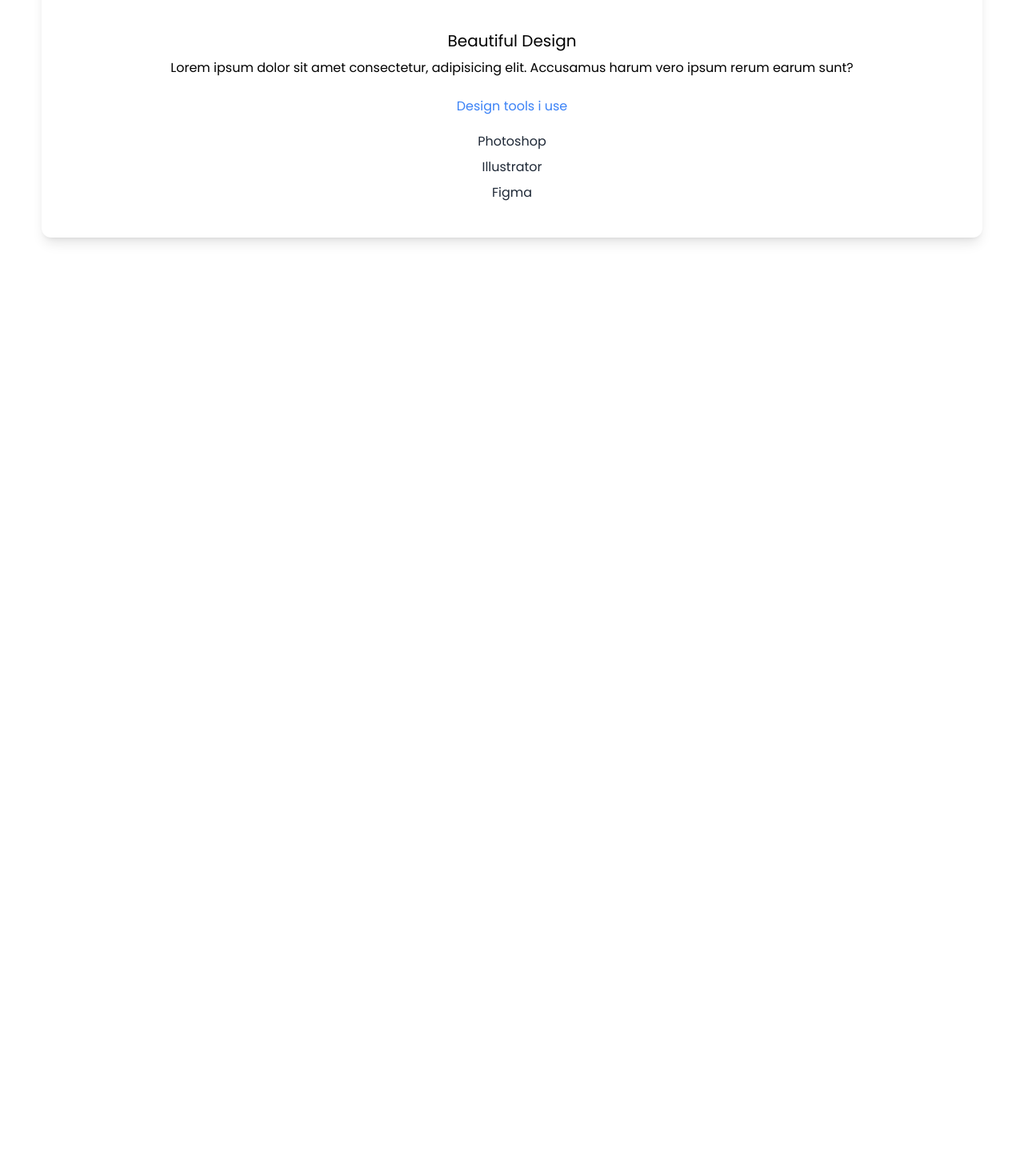
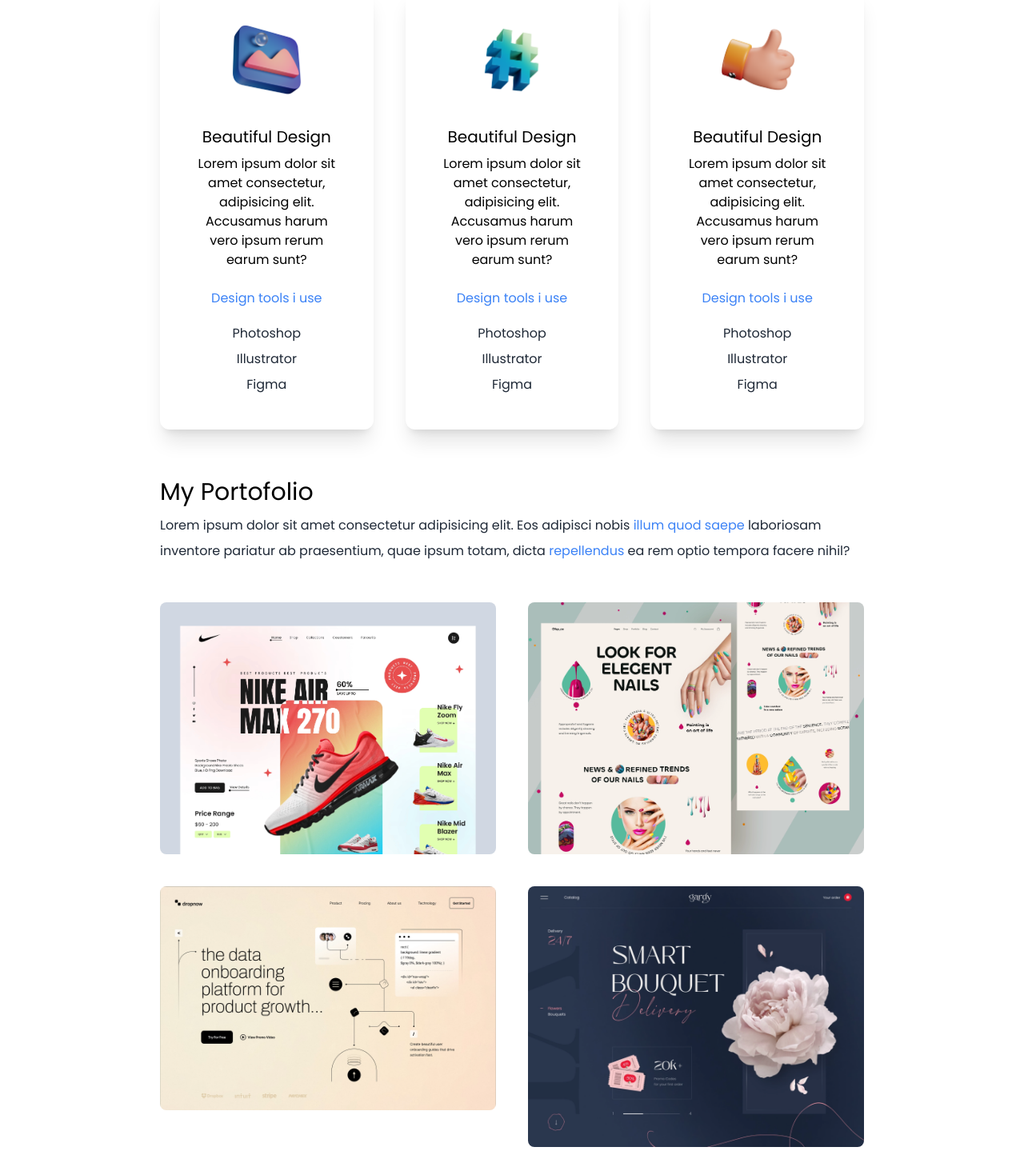
Before and after one commit to ghulam46/my-nextjs-portofolio, a Next.js app: page / in a window 1280 px wide. Shown: the part 1211-2670 px from the top of the page at 80% size. Before the commit the page ends 1548 px from the top, so only its background shows below. Built offline with nearby package versions, Linux system fonts and the light colour scheme.

Commit message:
finish portofolio pages with darkmode

```diff
--- a/src/pages/index.tsx
+++ b/src/pages/index.tsx
@@ -5,34 +5,43 @@ import {AiFillInstagram, AiFillLinkedin, AiFillGithub, AiFillBehanceSquare} from
 import Image from 'next/image';
 import deved from '../../public/dev-ed-wave.png';
 import design from '../../public/design.png';
+import code from '../../public/code.png';
 import consulting from '../../public/consulting.png';
+import web1 from '../../public/web1.png';
+import web2 from '../../public/web2.png';
+import web3 from '../../public/web3.png';
+import web4 from '../../public/web4.png';
+import web5 from '../../public/web5.png';
+import web6 from '../../public/web6.png';
+import { useState } from 'react';
 
 const inter = Inter({ subsets: ['latin'] })
 
 export default function Home() {
+  const [darkMode, setDarkMode] = useState(false);
   return (
-    <>
+    <div className={darkMode ? 'dark' : ''}>
       <Head>
         <title>Ghulam Ammar Yanuar Portofolio</title>
         <meta name="description" content="Generated by create next app" />
         <meta name="viewport" content="width=device-width, initial-scale=1" />
         <link rel="icon" href="/favicon.ico" />
       </Head>
-      <main className='bg-white px-3 font-Poppins'>
+      <main className='bg-white px-3 font-Poppins md:px-20 lg:px-40 dark:bg-gray-900'>
         <section className='min-h-screen'>
           <nav className='p-10 mb-12 flex justify-between'>
-            <h1 className='text-2xl'>Hi Folks!</h1>
+            <h1 className='text-2xl md:text-3xl dark:text-white'>Hi Folks!</h1>
             <ul className='flex items-center'>
-              <li><BsFillMoonStarsFill className='cursor-pointer text-2xl text-gray-700'/></li>
+              <li><BsFillMoonStarsFill onClick={() => setDarkMode(!darkMode)} className='cursor-pointer text-2xl text-gray-700 dark:text-white'/></li>
               <li><a className='bg-gradient-to-r from-blue-500 to-blue-600 text-white
                px-4 py-2 rounded-md ml-6' href="#">Resume</a></li>
             </ul>
           </nav>
 
           <div className='text-center p-10'>
-            <h2 className='text-5xl text-blue-500 font-extrabold'>Ghulam Ammar Yanuar</h2>
-            <h3 className='text-2xl py-4 text-gray-600'>Frontend Developer</h3>
-            <p className='font-medium py-5 leading-8 text-gray-500'>Hello There, i'm Ghulam, 22 years old from indonesian, i'm college in Informatics Engineering and i'm interested about Web Developer specialist as a Frontend Developer.</p>
+            <h2 className='text-3xl text-blue-500 font-extrabold md:text-4xl lg:text-5xl'>Ghulam Ammar Yanuar</h2>
+            <h3 className='text-2xl py-4 text-gray-600 md:text-3xl'>Frontend Developer</h3>
+            <p className='font-medium py-5 leading-8 text-gray-500 max-w-lg mx-auto md:text-xl'>Hello There, i'm Ghulam, 22 years old from indonesian, i'm college in Informatics Engineering and i'm interested about Web Developer specialist as a Frontend Developer.</p>
           </div>
 
           <div className='text-5xl flex justify-center gap-10 text-gray-600 -mt-5'>
@@ -42,7 +51,7 @@ export default function Home() {
             <AiFillBehanceSquare />
           </div>
 
-          <div className="relative mx-auto mb-12 bg-gradient-to-b from-blue-500 rounded-full w-80 h-80 mt-20 overflow-hidden">
+          <div className="relative mx-auto mb-12 bg-gradient-to-b from-blue-500 rounded-full w-80 h-80 mt-20 overflow-hidden md:w-96 md:h-96">
             <Image src={deved} layout="fill" objectFit='cover' />
           </div>
 
@@ -50,22 +59,71 @@ export default function Home() {
 
         <section>
           <div className='px-10'>
-            <h3 className="text-3xl py-1">Service I Offer</h3>
-            <p className="font-medium py-2 leading-8 text-gray-800">
+            <h3 className="text-3xl py-1 dark:text-white">Service I Offer</h3>
+            <p className="font-medium py-2 leading-8 text-gray-800 dark:text-white">
               Lorem ipsum dolor sit amet consectetur adipisicing elit. Eos adipisci nobis <span className='text-blue-500'>illum quod saepe</span> laboriosam inventore pariatur ab praesentium, quae ipsum totam, dicta <span className='text-blue-500'>repellendus</span> ea rem optio tempora facere nihil?
             </p>
-            <div className='mt-5 p-10 text-center shadow-lg rounded-xl my-10'>
-              <Image src={design} width={100} height={100} />
-              <h3 className='text-xl font-medium pt-8'>Beautiful Design</h3>
-              <p className='py-2'>Lorem ipsum dolor sit amet consectetur, adipisicing elit. Accusamus harum vero ipsum rerum earum sunt?</p>
-              <h4 className='py-4 text-blue-500'>Design tools i use</h4>
-              <p className='text-gray-800 py-1'>Photoshop</p>
-              <p className='text-gray-800 py-1'>Illustrator</p>
-              <p className='text-gray-800 py-1'>Figma</p>
+            <div className="lg:flex gap-10">
+              <div className='mt-5 p-10 text-center shadow-xl dark:bg-gray-900 dark:shadow-2xl rounded-xl my-10'>
+                <Image className='mx-auto' src={design} width={100} height={100} />
+                <h3 className='text-xl font-medium pt-8 dark:text-white'>Beautiful Design</h3>
+                <p className='py-2 dark:text-white'>Lorem ipsum dolor sit amet consectetur, adipisicing elit. Accusamus harum vero ipsum rerum earum sunt?</p>
+                <h4 className='py-4 text-blue-500'>Design tools i use</h4>
+                <p className='text-gray-800 py-1 dark:text-white'>Photoshop</p>
+                <p className='text-gray-800 py-1 dark:text-white'>Illustrator</p>
+                <p className='text-gray-800 py-1 dark:text-white'>Figma</p>
+              </div>
+              <div className='mt-5 p-10 text-center shadow-xl dark:bg-gray-900 dark:shadow-2xl rounded-xl my-10'>
+                <Image className='mx-auto' src={code} width={100} height={100} />
+                <h3 className='text-xl font-medium pt-8 dark:text-white'>Beautiful Design</h3>
+                <p className='py-2 dark:text-white'>Lorem ipsum dolor sit amet consectetur, adipisicing elit. Accusamus harum vero ipsum rerum earum sunt?</p>
+                <h4 className='py-4 text-blue-500'>Design tools i use</h4>
+                <p className='text-gray-800 py-1 dark:text-white'>Photoshop</p>
+                <p className='text-gray-800 py-1 dark:text-white'>Illustrator</p>
+                <p className='text-gray-800 py-1 dark:text-white'>Figma</p>
+              </div>
+              <div className='mt-5 p-10 text-center shadow-xl dark:bg-gray-900 dark:shadow-2xl rounded-xl my-10'>
+                <Image className='mx-auto' src={consulting} width={100} height={100} />
+                <h3 className='text-xl font-medium pt-8 dark:text-white'>Beautiful Design</h3>
+                <p className='py-2 dark:text-white'>Lorem ipsum dolor sit amet consectetur, adipisicing elit. Accusamus harum vero ipsum rerum earum sunt?</p>
+                <h4 className='py-4 text-blue-500'>Design tools i use</h4>
+                <p className='text-gray-800 py-1 dark:text-white'>Photoshop</p>
+                <p className='text-gray-800 py-1 dark:text-white'>Illustrator</p>
+                <p className='text-gray-800 py-1 dark:text-white'>Figma</p>
+              </div>
+            </div>
+          </div>
+        </section>
+
+        <section>
+          <div className='px-10 py-5'>
+            <h3 className="text-3xl dark:text-white">My Portofolio</h3>
+            <p className="font-medium py-2 leading-8 text-gray-800 dark:text-white">
+              Lorem ipsum dolor sit amet consectetur adipisicing elit. Eos adipisci nobis <span className='text-blue-500'>illum quod saepe</span> laboriosam inventore pariatur ab praesentium, quae ipsum totam, dicta <span className='text-blue-500'>repellendus</span> ea rem optio tempora facere nihil?
+            </p>
+            <div className='flex flex-col gap-10 py-10 lg:flex-row lg:flex-wrap'>
+              <div className='basis-1/3 flex-1'>
+                <Image src={web1} className='rounded-lg object-cover' width={'100%'} height={'100%'} />
+              </div>
+              <div className='basis-1/3 flex-1'>
+                <Image src={web2} className='rounded-lg object-cover' width={'100%'} height={'100%'} />
+              </div>
+              <div className='basis-1/3 flex-1'>
+                <Image src={web3} className='rounded-lg object-cover' width={'100%'} height={'100%'} />
+              </div>
+              <div className='basis-1/3 flex-1'>
+                <Image src={web4} className='rounded-lg object-cover' width={'100%'} height={'100%'} />
+              </div>
+              <div className='basis-1/3 flex-1'>
+                <Image src={web5} className='rounded-lg object-cover' width={'100%'} height={'100%'} />
+              </div>
+              <div className='basis-1/3 flex-1'>
+                <Image src={web6} className='rounded-lg object-cover' width={'100%'} height={'100%'} />
+              </div>
             </div>
           </div>
         </section>
       </main>
-    </>
+    </div>
   )
 }
--- a/tailwind.config.js
+++ b/tailwind.config.js
@@ -1,5 +1,6 @@
 /** @type {import('tailwindcss').Config} */
 module.exports = {
+  darkMode: 'class',
   content: [
     "./app/**/*.{js,ts,jsx,tsx}",
     "./pages/**/*.{js,ts,jsx,tsx}",
```
